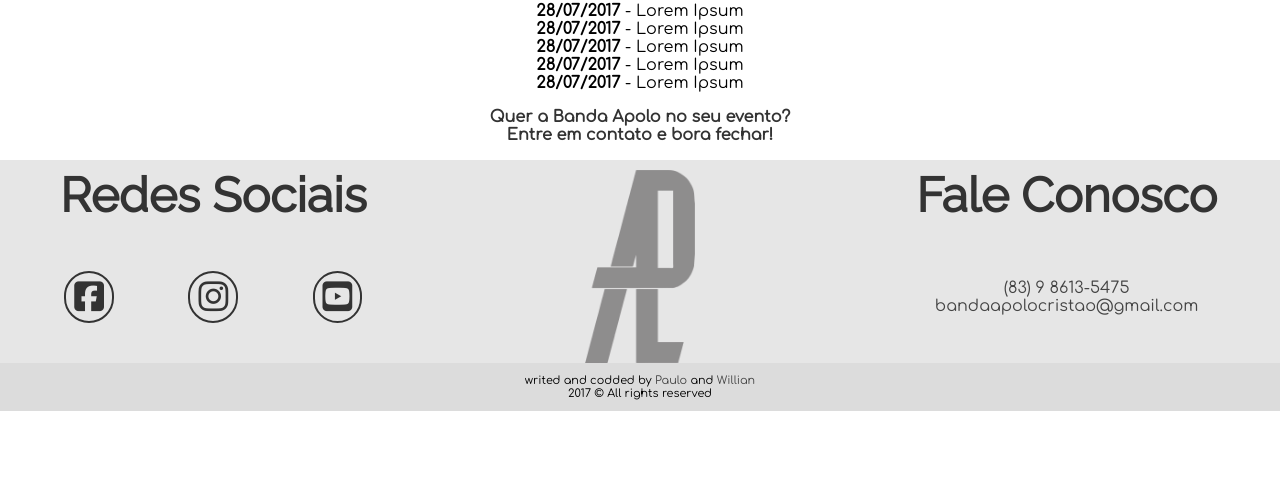
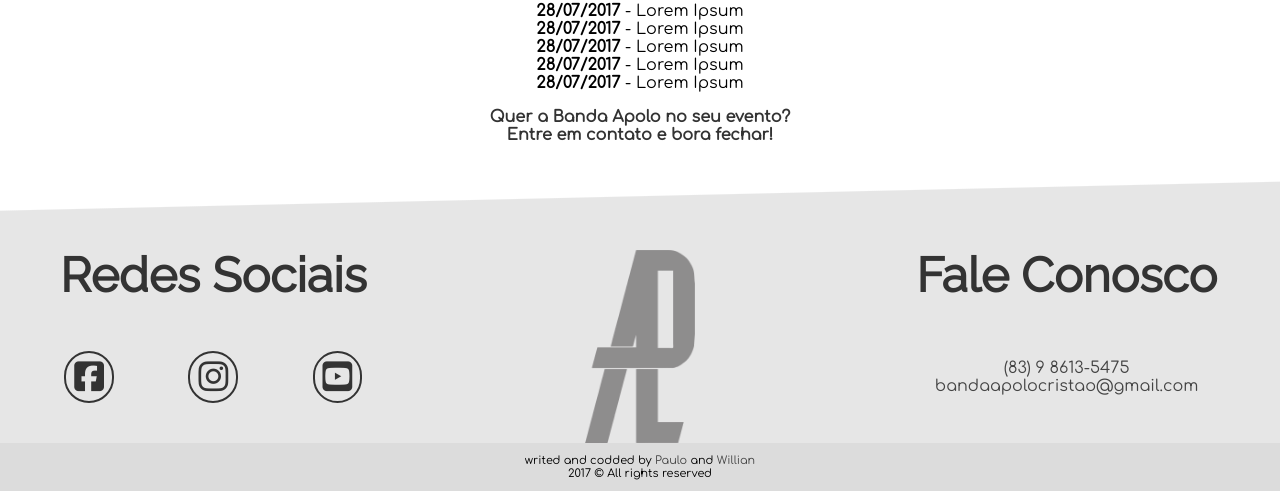
Before and after one commit to pahferreira/bandaapolo, a plain HTML site: page pages/schedule.html in a window 1280 px wide. Shown: the part 1234-1725 px from the top of the page. Before the commit the page ends 1645 px from the top, so only its background shows below. Drawn offline with nearby package versions, Linux system fonts and the light colour scheme.

Commit message:
Update schedule.html

```diff
--- a/pages/schedule.html
+++ b/pages/schedule.html
@@ -55,7 +55,7 @@
       </section>
     </div>
   </main>
-  <!-- <div id="gd_cinza"></div> -->
+  <div id="gd_cinza"></div>
   <footer class="footer">
     <div class="contact">
       <h1>Redes Sociais</h1>
```
